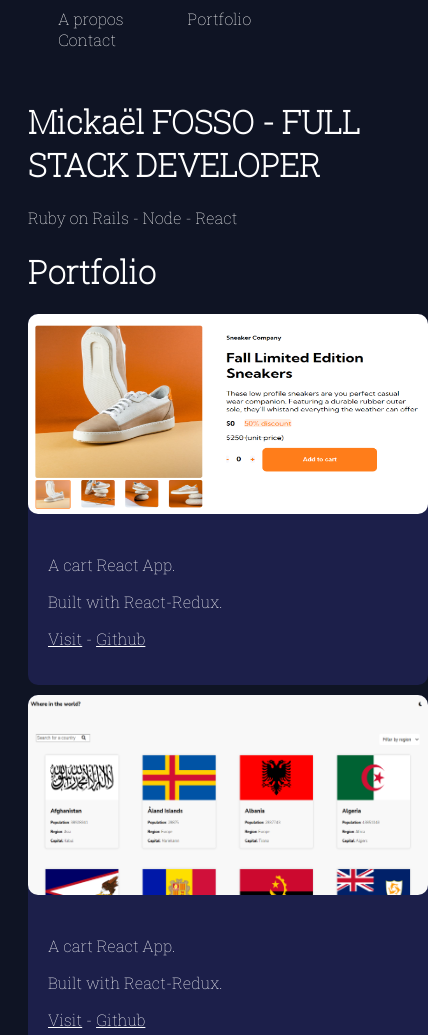
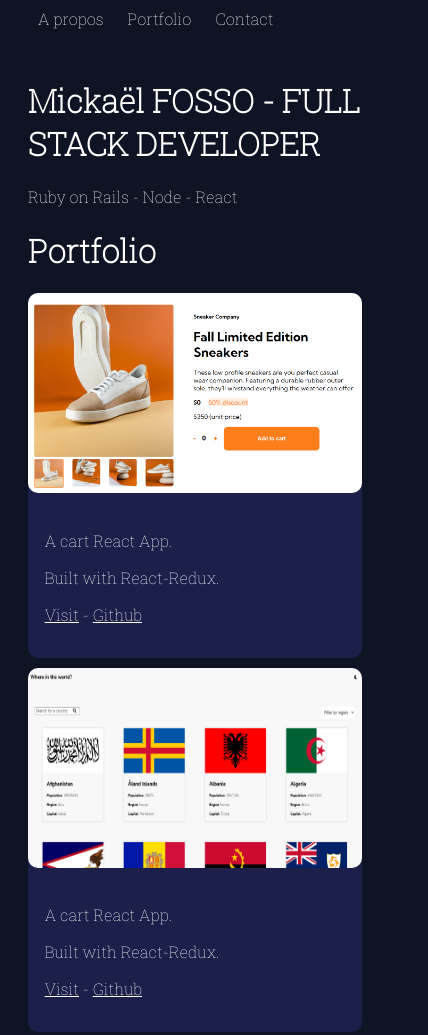
Before and after one commit to fossomickael/portfolio, a plain HTML site: page index.html in a window 390 px wide. Shown: the top 1035 px of the page, 428 px wide, since content can reach past the window. Drawn offline with Linux system fonts and the light colour scheme.

Commit message:
fix responsive on mobile

```diff
--- a/index.html
+++ b/index.html
@@ -1,6 +1,7 @@
 <!DOCTYPE html>
 <head>
     <title>Mickael FOSSO</title>
+    <meta name="viewport" content="width=device-width,initial-scale=1.0">
     <link rel="stylesheet" href="style.css">
     <link rel="stylesheet" href="https://use.fontawesome.com/releases/v5.0.10/css/all.css">
 </head>
--- a/style.css
+++ b/style.css
@@ -95,7 +95,13 @@ li {
     }
 
     .card {
-        width: 400px;
+        width: 100%;
+
+    }
+
+    li {
+
+        margin: 10px;
     }
 
 }
```
